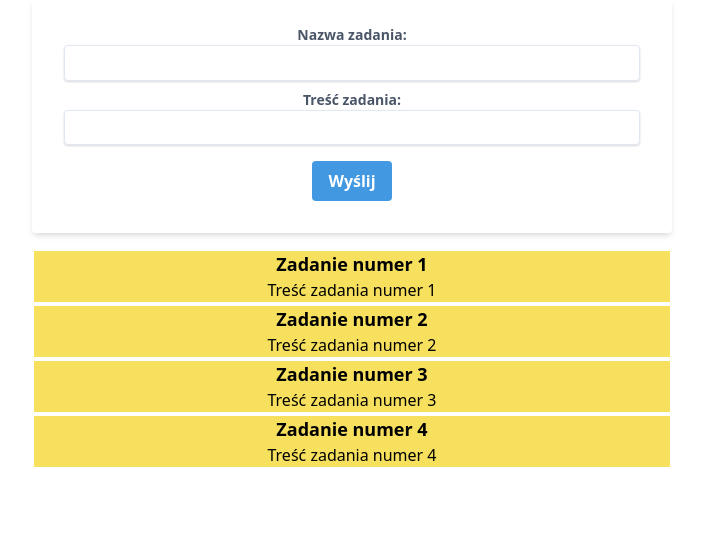
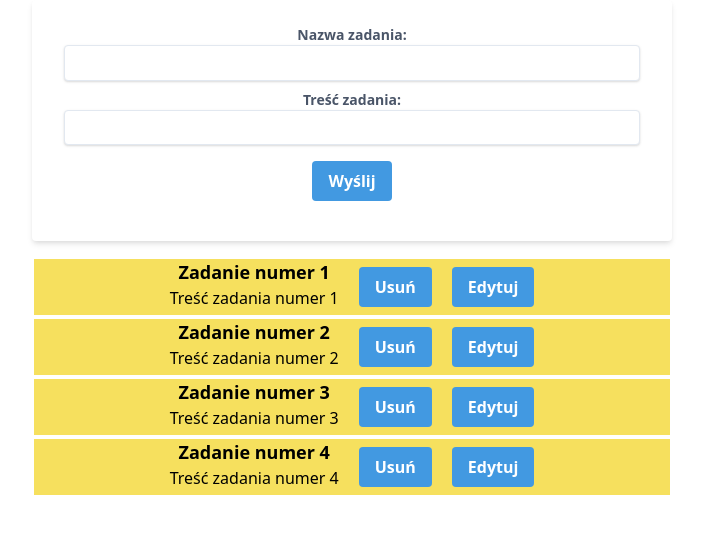
Before and after one commit to tomaszprc/todo_new, a React (Create React App) app: page / in a window 1280 px wide. Shown: the top 534 px of the page, without its empty margins (288-991 px from the left). Built offline with nearby package versions, Linux system fonts and the light colour scheme.

Commit message:
Dodanie buttonow usuwania i edytowania

```diff
--- a/src/components/Button/Button.js
+++ b/src/components/Button/Button.js
@@ -2,7 +2,7 @@ import React from 'react';
 
 const Button = (props) => (
 
-    <button className="bg-blue-500 hover:bg-blue-700 mt-2 text-white font-bold py-2 px-4 rounded focus:outline-none focus:shadow-outline"
+    <button className={`bg-blue-500 hover:bg-blue-700 my-2 text-white font-bold py-2 px-4 rounded focus:outline-none focus:shadow-outline ${props.class}`}
     >
         {props.value}
     </button>
--- a/src/components/ListWrapper/ListElement/ListElement.js
+++ b/src/components/ListWrapper/ListElement/ListElement.js
@@ -1,9 +1,19 @@
 import React from 'react';
+import Button from '../../Button/Button';
 
 const ListElement = (props) => (
-    <div className="w-1/2 m-0 m-auto bg-yellow-400 border-2 border-white">
-        <p className="text-lg font-bold">{props.title}</p>
-        <p>{props.description}</p>
+    <div className="flex w-1/2 justify-center m-0 m-auto bg-yellow-400 border-2 border-white">
+        <div className="mr-5">
+            <p className="text-lg font-bold">{props.title}</p>
+            <p>{props.description}</p>
+        </div>
+        <Button
+            value="Usuń"
+        />
+        <Button
+            value="Edytuj"
+            class="ml-5"
+        />
     </div>
 )
 
```
